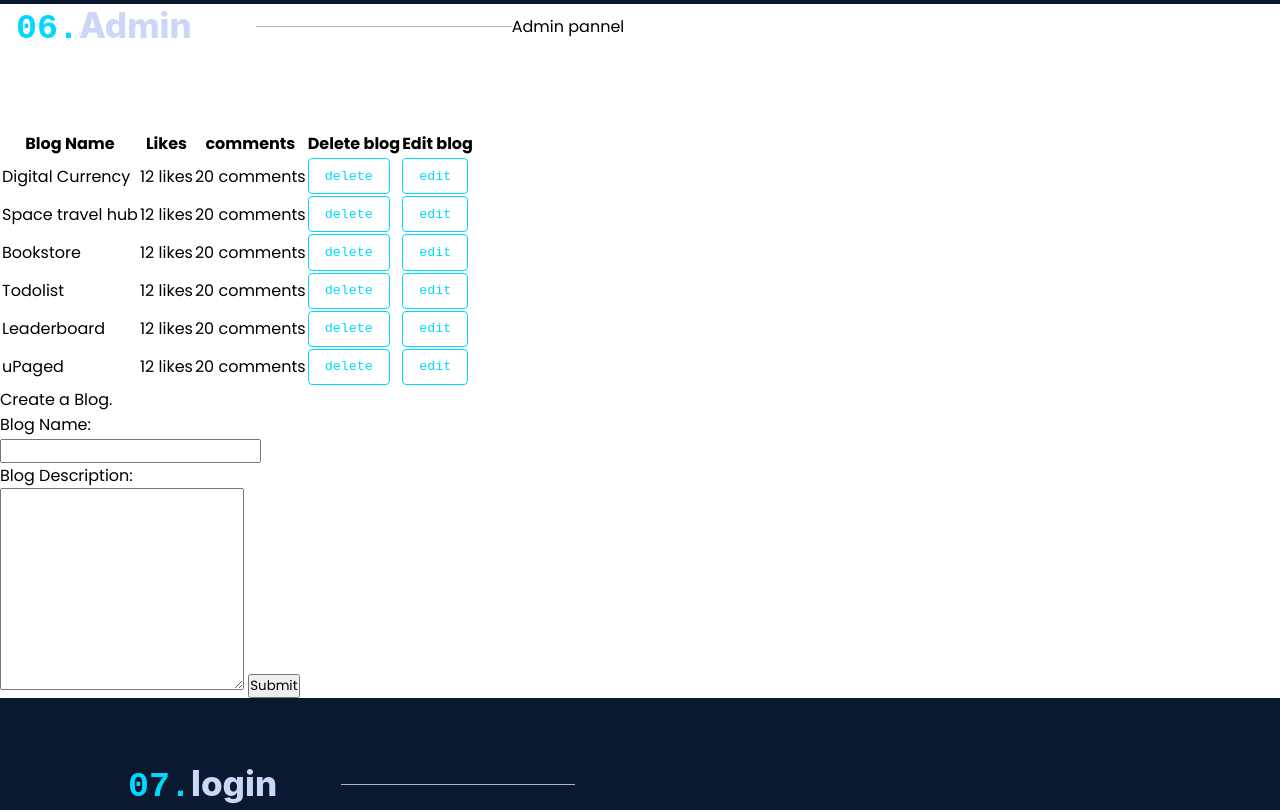
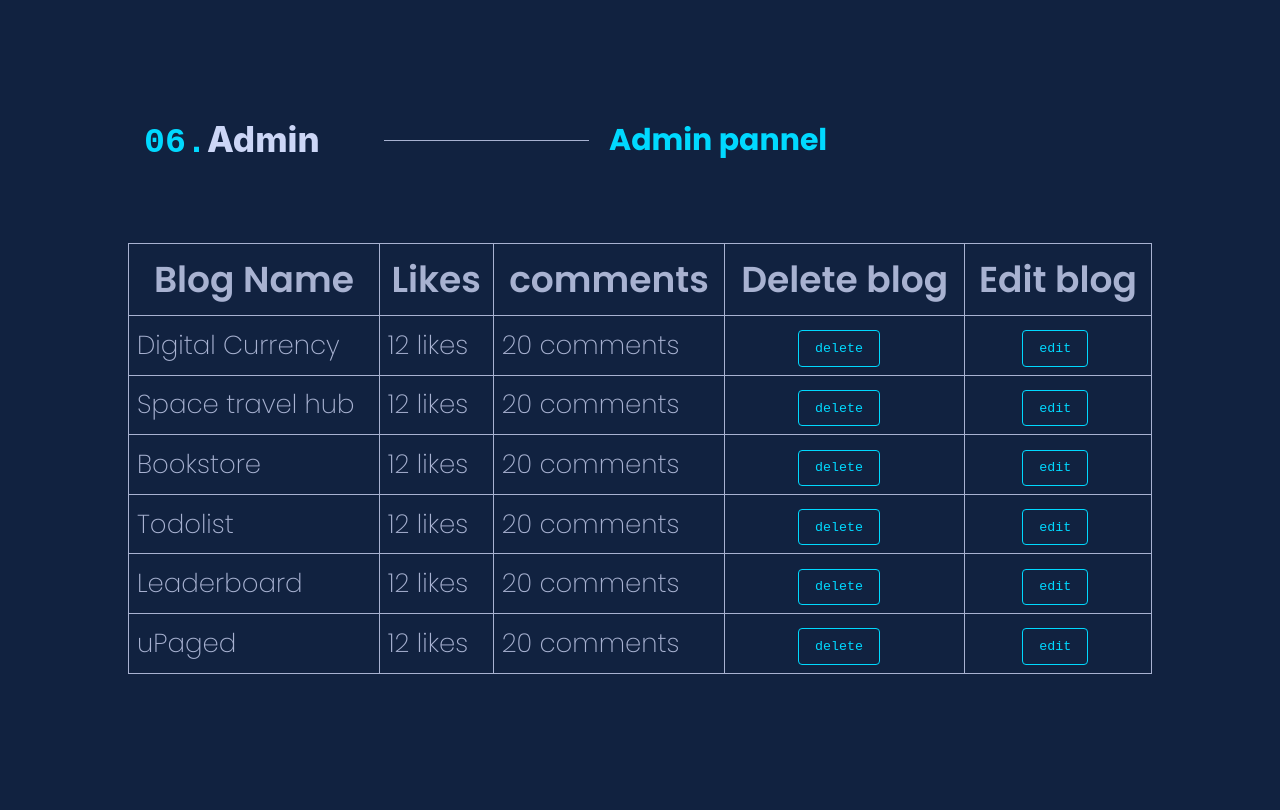
Before and after one commit to divinecharlotte/my_brand, a plain HTML site: page index.html in a window 1280 px wide. Shown: the part 7739-8549 px from the top of the page. Drawn offline with Linux system fonts and the light colour scheme.

Commit message:
ADD LARGE SCREE STYLING STYLE

```diff
--- a/index.html
+++ b/index.html
@@ -21,10 +21,14 @@
               <input type="checkbox" id="darkmode-toggle"/>
               <label for="darmode-toggle"></label>
             </li>
-
         </li>
 
       </ul>
+      <ul class="humbuger">
+        <li class="line1"></li>
+        <li class="line2"></li>
+        <li class="line3"></li>
+       </ul>
       <ul class="nav-elements">
         <li><a href="#experience"> <span>01.</span> Experience</a></li>
         <li><a href="#work"><span>02.</span>Work</a></li>
@@ -35,10 +39,9 @@
         <li><a href="#login"><span>07.</span>Login</a></li>
         <li class="resume"><button type="button">Resume</button></li></ul>
     </nav>
-    <!-- /************************************************************************* ***INTRO SECTION******************************************************** */ -->
+   <!-- ************************************************************************* ***INTRO SECTION******************************************************** */ -->
     <section class="whole-intro">
       <div class="my-intro">
-      <!-- <div class="socials-hr"> -->
       <div class="social-icons">
         <ul>
           <li>
@@ -67,7 +70,7 @@
         </ul>
         <hr>
       </div>
-    <!-- </div> -->
+
       <div id="intro-section">
         <p>Hi,my name is</p>
         <h1>Charlotte Divine Dusenge</h1>
@@ -86,6 +89,7 @@
       </div>
     </div>
     </section>
+
     <!-- /************************************************************************* ***EXPERIENCE SECTION******************************************************** */ -->
     <section id="experience">
     <div class="experience" >
@@ -245,7 +249,7 @@
       <div class="about-cards">
       <div class="about-first-container">
         <div class="my-image">
-          <!-- <img src="./assets/me.JPG" alt="my-picture" /> -->
+
         </div>
         <p>
           Full-stack developer with 3+ years of experience in commercial application and software development. Enthusiastic about writing clean, efficient, and accessible code in a functional framework. Committed to the total development lifecycle, user-friendly applications, and the maintenance of code quality is of the utmost importance. Confident communicator, problem solver, strategic thinker, and innovative creator of software applications that meet a company’s needs, highlight its core competencies, and further its success. Able to effectively self-manage during independent projects as well as collaborate in a team to achieve the same business goals
@@ -314,7 +318,7 @@
           <h3>Cloud & Hosting</h3>
           <img class="left-arrow" src="./assets/leftArrow.png" alt="left-arrow" />
         </div>
-        <!-- <hr /> -->
+
         <hr />
       </div>
     </div>
@@ -359,7 +363,7 @@
         </ul>
       </div>
       <div class="blog-card">
-        <div class="icons">
+        <div class="blog-icons">
           <img src="./assets/boxArrow.png" alt="box-arrow" />
           <a href="https://github.com/divinecharlotte/metrics-webapp"
             ><img src="./assets/github.png" alt="github-icon"
@@ -378,7 +382,7 @@
         </ul>
       </div>
       <div class="blog-card">
-        <div class="icons">
+        <div class="blog-icons">
           <img src="./assets/boxArrow.png" alt="box-arrow" />
           <a href="https://github.com/aliatayee/Space-Travelers-Hub"
             ><img src="./assets/github.png" alt="github-icon"
@@ -397,7 +401,7 @@
         </ul>
       </div>
       <div class="blog-card">
-        <div class="icons">
+        <div class="blog-icons">
           <img src="./assets/boxArrow.png" alt="box-arrow" />
           <a href="https://github.com/divinecharlotte/bookstore-app"
             ><img src="./assets/github.png" alt="github-icon"
@@ -416,7 +420,7 @@
         </ul>
       </div>
       <div class="blog-card">
-        <div class="icons">
+        <div class="blog-icons">
           <img src="./assets/boxArrow.png" alt="box-arrow" />
           <a href="https://github.com/divinecharlotte/todo-list"
             ><img src="./assets/github.png" alt="github-icon"
@@ -434,7 +438,7 @@
         </ul>
       </div>
       <div class="blog-card">
-        <div class="icons">
+        <div class="blog-icons">
           <img src="./assets/boxArrow.png" alt="box-arrow" />
           <a href="https://github.com/divinecharlotte/leader-board-project"
             ><img src="./assets/github.png" alt="github-icon"
@@ -458,7 +462,6 @@
     <section class="single-blog">
       <div class="single-blog-container">
       <div class="blog-img">
-        <!-- <img src="./assets/boks.png" alt="bookstore-img" /> -->
       </div>
       <div class="content-container">
       <div class="content">
@@ -504,15 +507,16 @@
      </div>
 
     </section>
-    <section class="admin-pannel" id="admin">
+     <!-- /************************************************************************* ***ADMIN SECTION******************************************************** */ -->
+    <section class="admin-pannel" >
       <div class="header-wrapper">
-        <!-- /************************************************************************* ***ADMIN SECTION******************************************************** */ -->
+
         <h1><span>06.</span>Admin</h1>
         <hr />
         <p>Admin pannel</p>
       </div>
       <div>
-        <table>
+        <table id="admin">
           <tr>
             <th>Blog Name</th>
             <th>Likes</th>
@@ -566,7 +570,7 @@
       </div>
     </section>
     <section class="create-blog">
-      <p>Create a Blog.</p>
+      <p>Create a <span>Blog.</span></p>
       <form>
         <label for="fname">Blog Name:</label><br />
         <input type="text" id="fname" name="fname" /><br />
@@ -578,7 +582,7 @@
           id="user-message"
           required
         ></textarea>
-        <input type="submit" value="Submit" />
+        <button type="button">Save blog</button>
       </form>
     </section>
     <!-- /************************************************************************* ***LOGIN SECTION******************************************************** */ -->
--- a/style.css
+++ b/style.css
@@ -386,13 +386,16 @@ button {
   align-items: center;
   gap: 10%;
 }
+.create-blog p,
 .login-page p {
   font-size: 5rem;
   color: var(--lightest-slate);
 }
+.create-blog p span,
 .login-page p span {
   color: var(--green);
 }
+.create-blog form,
 .inputform {
   width: 40%;
 
@@ -400,11 +403,14 @@ button {
   padding: 3rem;
   border: 1px solid var(--green);
 }
+.create-blog form label,
 .inputform form label {
   font-size: 1.4rem;
 
   color: var(--lightest-slate);
 }
+.create-blog form input,
+.create-blog form textarea,
 .inputform form input {
   width: 90%;
   height: 6vh;
@@ -412,6 +418,7 @@ button {
   border: 1px solid var(--green);
   background-color: var(--lightest-navy);
 }
+.create-blog form button,
 .inputform form button {
   margin-left: 20rem;
   padding: 0.9em 2rem;
@@ -686,3 +693,58 @@ width: 90%;
 .work-description button{
   width: 25%;
 }
+/* ************************************************************************ *** ADMIN SECTION******************************************************** */
+.create-blog,
+.admin-pannel{
+  padding:10%;
+  background-color: var(--light-navy);
+
+}
+.header-wrapper p{
+  color:var(--green);
+  font-weight: 700;
+font-size: 30px;
+line-height: 30px;
+margin-left: 2%;
+}
+#admin{
+  border-collapse: collapse;
+  width: 100%;
+  color: var(--light-slate);
+}
+#admin th{
+  font-weight: 600;
+font-size: 36px;
+
+}
+
+
+tr td button:hover {background-color: var(--lightest-navy);}
+#admin td{
+  font-weight: 200;
+font-size: 26px;
+
+}
+#admin td,#admin th{
+  border: 1px solid var(--light-slate);
+  padding: 8px;
+
+}
+tr td button{
+  margin-left:29%;
+}
+.create-blog{
+  display: flex;
+  flex-direction: row;
+  align-items: center;
+gap: 2%;
+}
+.create-blog p{
+  font-size: 4rem;
+}
+.create-blog form textarea{
+  height: auto;
+}
+.create-blog form button{
+  margin-left: 15.5rem;
+}
```
